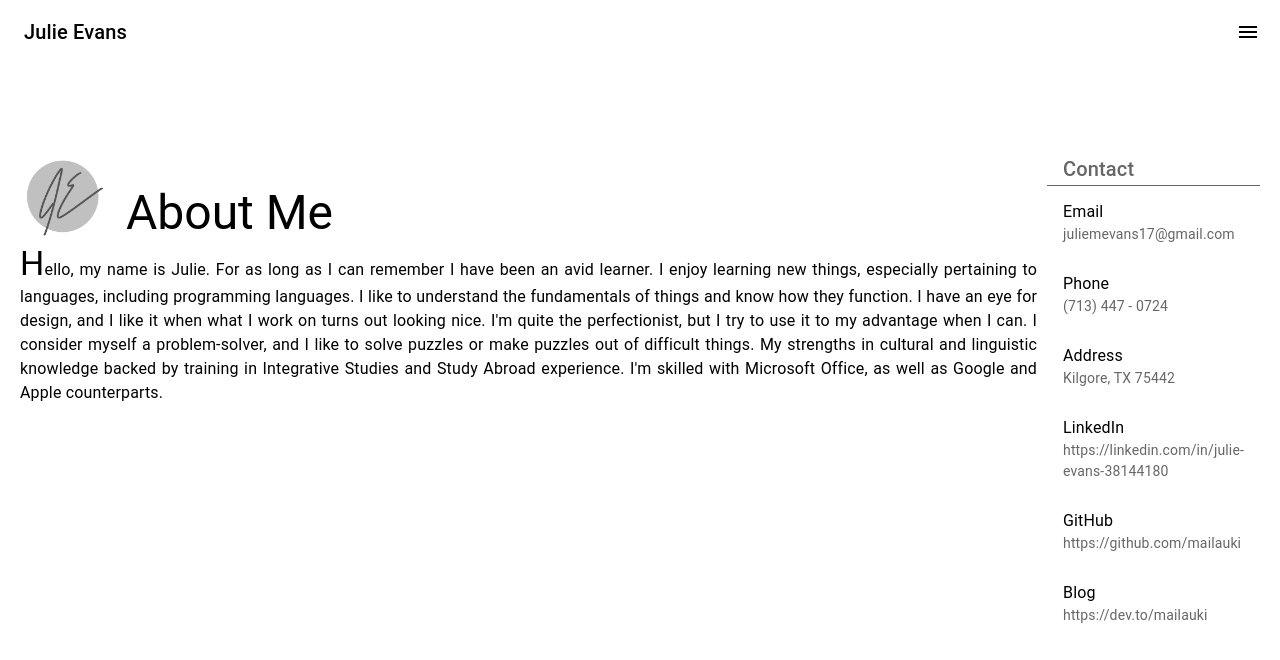
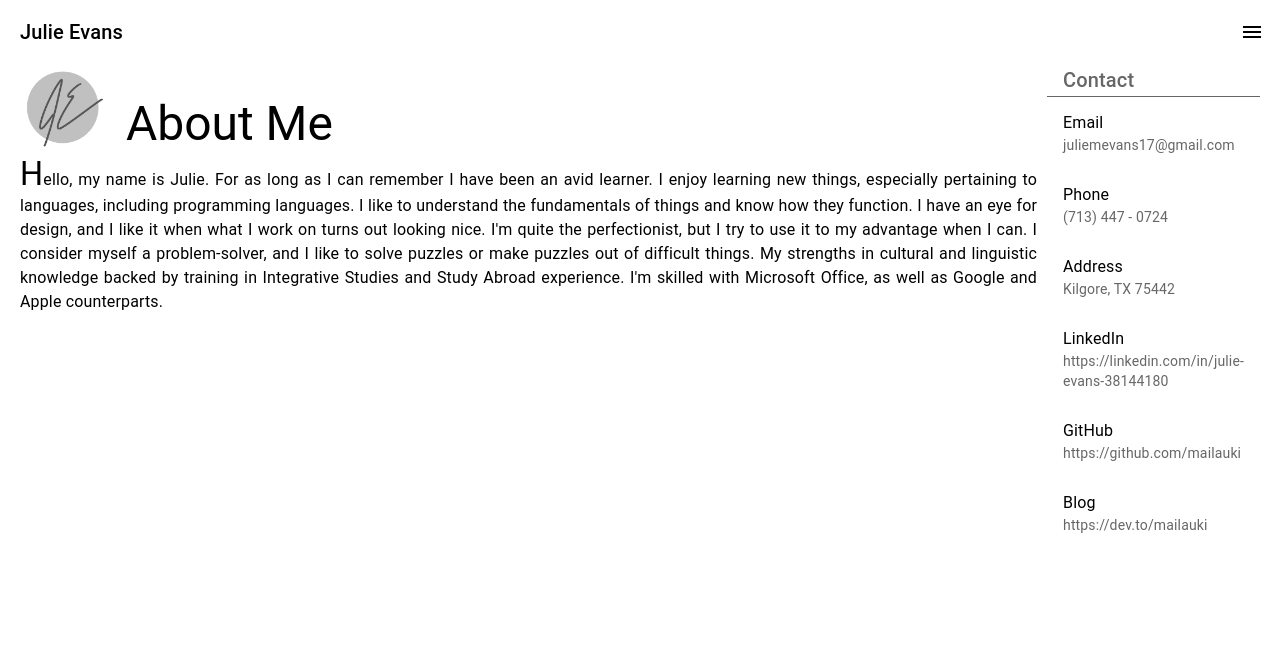
Before and after one commit to mailauki/portfolio-v1, a React (Create React App) app: page /about-me in a window 1280 px wide. Shown: the top 660 px of the page. Built offline with nearby package versions, Linux system fonts and the light colour scheme.

Commit message:
Updated styles

```diff
--- a/src/App.css
+++ b/src/App.css
@@ -8,16 +8,16 @@ a {
 }
 
 .Header {
-  /* height: 60px; */
-  /* width: calc(100% - 40px); */
-  width: 100%;
+  height: 64px;
+  width: calc(100% - 40px);
+  /* width: 100%; */
   /* margin: 6px 20px; */
   margin: 0;
-  padding: 0;
-  /* display: flex;
+  padding: 0 20px;
+  display: flex;
   flex-direction: row;
   justify-content: space-between;
-  align-items: center; */
+  align-items: center;
   position: fixed;
   top: 0;
   z-index: 2;
@@ -26,27 +26,18 @@ a {
 
 .Content {
   /* height: calc(100% - 120px); */
-  /* height: calc(100vh - 60px); */
+  /* height: calc(100vh - 120px); */
   height: 100%;
-  /* margin-top: 60px; */
-  /* margin: 60px 0 0 0; */
-  /* height: 100%; */
-  /* background-color: azure; */
-  /* height: 100vh; */
-  /* display: flex;
-  flex-direction: column;
-  justify-content: center;
-  align-items: center; */
+  /* margin: 60px 20px; */
+  overflow: auto;
 }
 
-.swiper {
-  /* height: calc(100vh - 60px); */
-  /* height: 100vh; */
+/* .swiper {
   height: 100%;
   width: 100%;
-}
+} */
 
-.swiper-slide, .Slide {
+/* .swiper-slide, .Slide {
   height: 100%;
   width: 100%;
 
@@ -56,33 +47,67 @@ a {
   flex-direction: column;
   justify-content: center;
   align-items: center;
+} */
+
+.Swiper {
+  height: calc(100vh - 128px);
+  width: 100%;
+
+  z-index: 0;
 }
 
-.Page {
-  /* height: 100vh; */
-  /* height: calc(100% - 30px); */
-  height: 100%;
-  width: 100%;
-  /* background-color: antiquewhite; */
-  /* margin: 30px 0 0 0; */
-  /* margin-top: 30px; */
+.Slide {
+  height: calc(100vh - 128px);
+  /* width: calc(100vw - 40px); */
+  margin: auto 20px;
+
+  text-align: center;
 
   display: flex;
   flex-direction: column;
   justify-content: center;
   align-items: center;
+
+  z-index: 0;
 }
 
-.Page h4, .Page h1 {
-  margin-bottom: 0;
-}
+.Page {
+  /* height: 100vh; */
+  /* height: calc(100% - 60px); */
+  /* min-height: 100%; */
+  /* width: 100%; */
+  /* margin: 60px 20px; */
+  margin: 64px auto;
+  height: fit-content;
 
-.Page p {
-  margin-top: 0;
+  /* display: flex;
+  flex-direction: column;
+  justify-content: center;
+  align-items: center; */
 }
 
 .row {
   display: flex;
   flex-direction: row;
-  /* align-items: flex-end; */
+  align-items: stretch;
 }
+
+.split-column {
+  align-items: flex-start;
+  margin: auto 20px;
+}
+
+.Intro {
+  margin-right: 10px;
+  /* margin-bottom: 20px; */
+}
+
+@media (max-width: 500px) {
+  .split-column {
+    flex-direction: column;
+  }
+  .Intro {
+    margin-right: auto;
+    margin-bottom: 20px;
+  }
+}
--- a/src/components/Header.js
+++ b/src/components/Header.js
@@ -1,7 +1,7 @@
 import { useState } from 'react';
 import { Link } from 'react-router-dom';
 import { styled } from '@mui/material/styles';
-import { List, ListItem, ListItemButton, ListItemText, Drawer, Toolbar, IconButton, Typography } from '@mui/material';
+import { List, ListItem, ListItemButton, ListItemText, Drawer, Toolbar, IconButton, Typography, Divider, Box } from '@mui/material';
 import MenuIcon from '@mui/icons-material/Menu';
 import ChevronRightIcon from '@mui/icons-material/ChevronRight';
 
@@ -9,6 +9,7 @@ const drawerWidth = 240
 
 const DrawerHeader = styled('div')(({ theme }) => ({
   display: 'flex',
+  height: '64px',
   alignItems: 'center',
   padding: theme.spacing(0, 1),
   ...theme.mixins.toolbar,
@@ -27,8 +28,8 @@ function Header() {
   }
 
   return (
-    <div className="Header">
-      <Toolbar>
+    <div>
+      <Box className="Header">
         <Typography
           variant="h6"
           noWrap
@@ -47,7 +48,7 @@ function Header() {
         >
           <MenuIcon />
         </IconButton>
-      </Toolbar>
+      </Box>
       <Drawer
         sx={{
           width: drawerWidth,
@@ -69,6 +70,7 @@ function Header() {
             <ChevronRightIcon />
           </IconButton>
         </DrawerHeader>
+        <Divider />
         <List>
           <ListItem disablePadding>
             <ListItemButton compontent={Link} to="/">
--- a/src/components/SlideNextButton.js
+++ /dev/null
@@ -1,15 +0,0 @@
-import { IconButton } from '@mui/material';
-import ExpandMoreIcon from '@mui/icons-material/ExpandMore';
-import { useSwiper } from 'swiper/react';
-
-function SlideNextButton() {
-  const swiper = useSwiper()
-
-  return (
-    <IconButton onClick={() => swiper.slideNext()}>
-      <ExpandMoreIcon />
-    </IconButton>
-  )
-}
-
-export default SlideNextButton;
--- a/src/pages/AboutMe.js
+++ b/src/pages/AboutMe.js
@@ -1,12 +1,17 @@
 import Logo from '../images/logo.png';
-import { List, ListItem, ListSubheader, ListItemButton, ListItemText, Typography, Avatar } from '@mui/material';
+import { List, ListItem, ListSubheader, ListItemText, Typography, Avatar } from '@mui/material';
+import { createTheme, responsiveFontSizes, ThemeProvider } from '@mui/material/styles';
+
+let theme = createTheme()
+theme = responsiveFontSizes(theme)
 
 function AboutMe() {
   return (
     <div className="Page">
-      <div className="row" style={{ alignItems: "flex-start", marginLeft: "20px", marginRight: "20px" }}>
-        <div style={{ marginRight: "10px" }}>
-          <div className="row" style={{ alignItems: "stretch" }}>
+      <ThemeProvider theme={theme}>
+        <div className="split-column row">
+          <div className="Intro">
+            <div className="row">
               <Avatar
                 alt="Julie Evans"
                 src={Logo}
@@ -14,7 +19,7 @@ function AboutMe() {
               />
               <Typography variant="h3" sx={{ mt: 4 }}>About Me</Typography>
             </div>
-          <Typography variant="body1" align="justify">
+            <Typography variant="body1" align="justify" paragraph>
               <Typography variant="h4" component="span">H</Typography>ello, my name is Julie. For as long as I can remember I have been an avid learner. I enjoy learning new things, especially pertaining to languages, including programming languages. I like to understand the fundamentals of things and know how they function. I have an eye for design, and I like it when what I work on turns out looking nice. I'm quite the perfectionist, but I try to use it to my advantage when I can. I consider myself a problem-solver, and I like to solve puzzles or make puzzles out of difficult things. My strengths in cultural and linguistic knowledge backed by training in Integrative Studies and Study Abroad experience. I'm skilled with Microsoft Office, as well as Google and Apple counterparts.
             </Typography>
           </div>
@@ -45,6 +50,7 @@ function AboutMe() {
             </ListItem>
           </List>
         </div>
+      </ThemeProvider>
     </div>
   )
 }
--- a/src/pages/Home.js
+++ b/src/pages/Home.js
@@ -1,4 +1,3 @@
-import SlideNextButton from '../components/SlideNextButton';
 import { Swiper, SwiperSlide } from 'swiper/react';
 import 'swiper/css';
 import "swiper/css/scrollbar";
@@ -8,26 +7,21 @@ function Home() {
   return (
     <div className="Page">
       <Swiper
+        className="Swiper"
         direction={"vertical"}
-        scrollbar={{
-          hide: true
-          // draggable: true
-        }}
+        scrollbar
         mousewheel={true}
-        navigation={true}
         modules={[Scrollbar, Mousewheel]}
       >
         <SwiperSlide onClick={() => console.log("click")}>
           <div className="Slide">
             <h1>Julie M. Evans</h1>
             <p>Web Developer / Software Engineer / Full-Stack Developer</p>
-            {/* <SlideNextButton /> */}
           </div>
         </SwiperSlide>
         <SwiperSlide onClick={() => console.log("click")}>
           <div className="Slide">
             <h1>About Me</h1>
-            {/* <SlideNextButton /> */}
           </div>
         </SwiperSlide>
         <SwiperSlide onClick={() => console.log("click")}>
--- a/src/pages/Projects.js
+++ b/src/pages/Projects.js
@@ -1,4 +1,5 @@
 import ProjectCard from '../components/ProjectCard';
+import { Box, Typography } from '@mui/material';
 import CatTubeProjectImage from '../images/cat-tube.png';
 import PicWorthyProjectImage from '../images/pic-worthy.png';
 import { Swiper, SwiperSlide } from 'swiper/react';
@@ -9,13 +10,14 @@ import { Scrollbar, Mousewheel } from "swiper";
 function Projects() {
   return (
     <div className="Page">
-      <h1>Projects</h1>
+      <Box sx={{ position: "absolute", top: "60px", width: "calc(100% - 40px)", alignItems: "center", textAlign: "center", zIndex: 1 }}>
+        <Typography variant="h3">Projects</Typography>
+      </Box>
+      {/* <Typography variant="h3" sx={{ position: "absolute", top: "60px" }}>Projects</Typography> */}
       <Swiper
+        className="Swiper"
         direction={"vertical"}
-        scrollbar={{
-          // hide: true
-          draggable: true
-        }}
+        scrollbar
         mousewheel={true}
         modules={[Scrollbar, Mousewheel]}
       >
```
Lines whose indentation alone changed are shown as unchanged.
